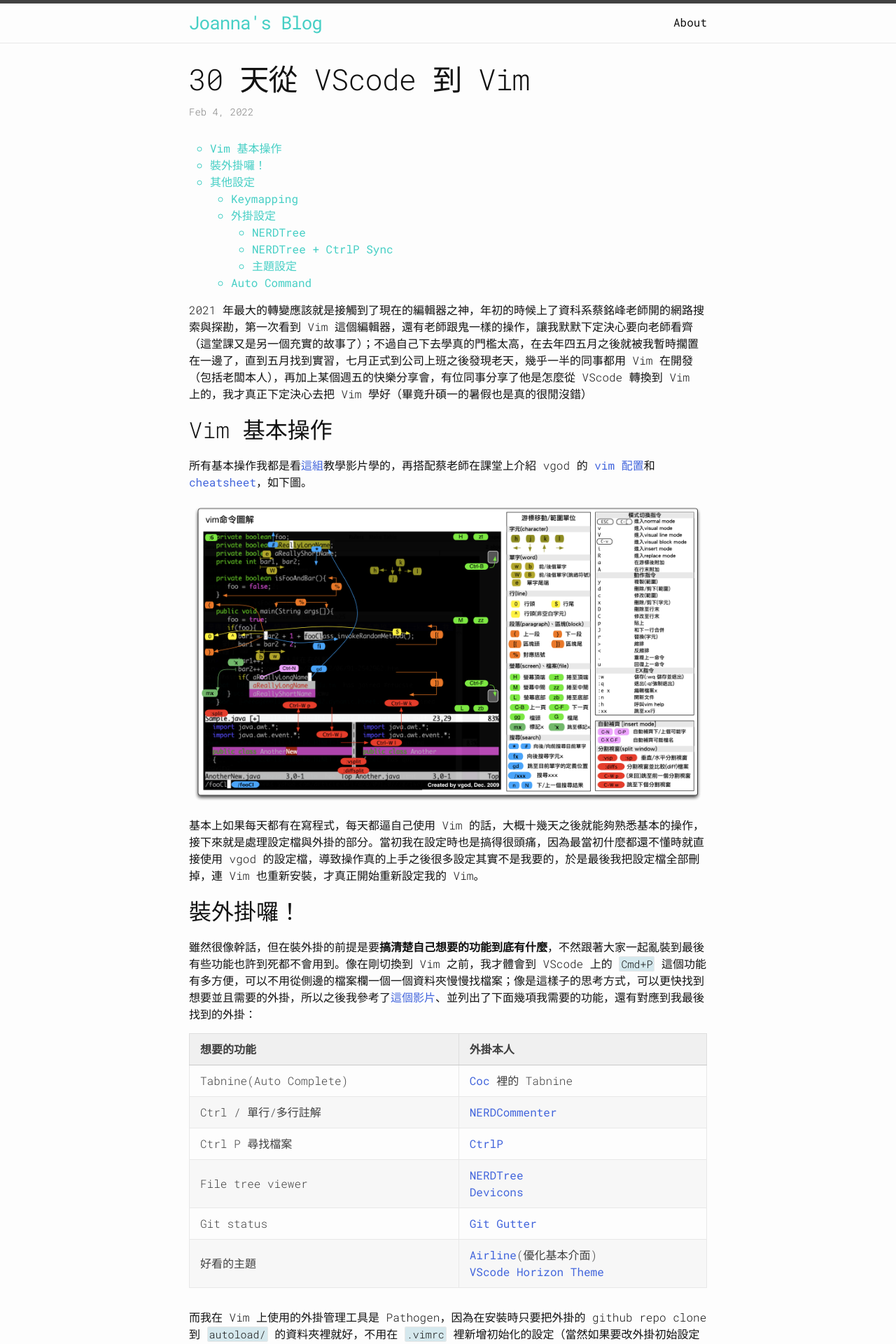
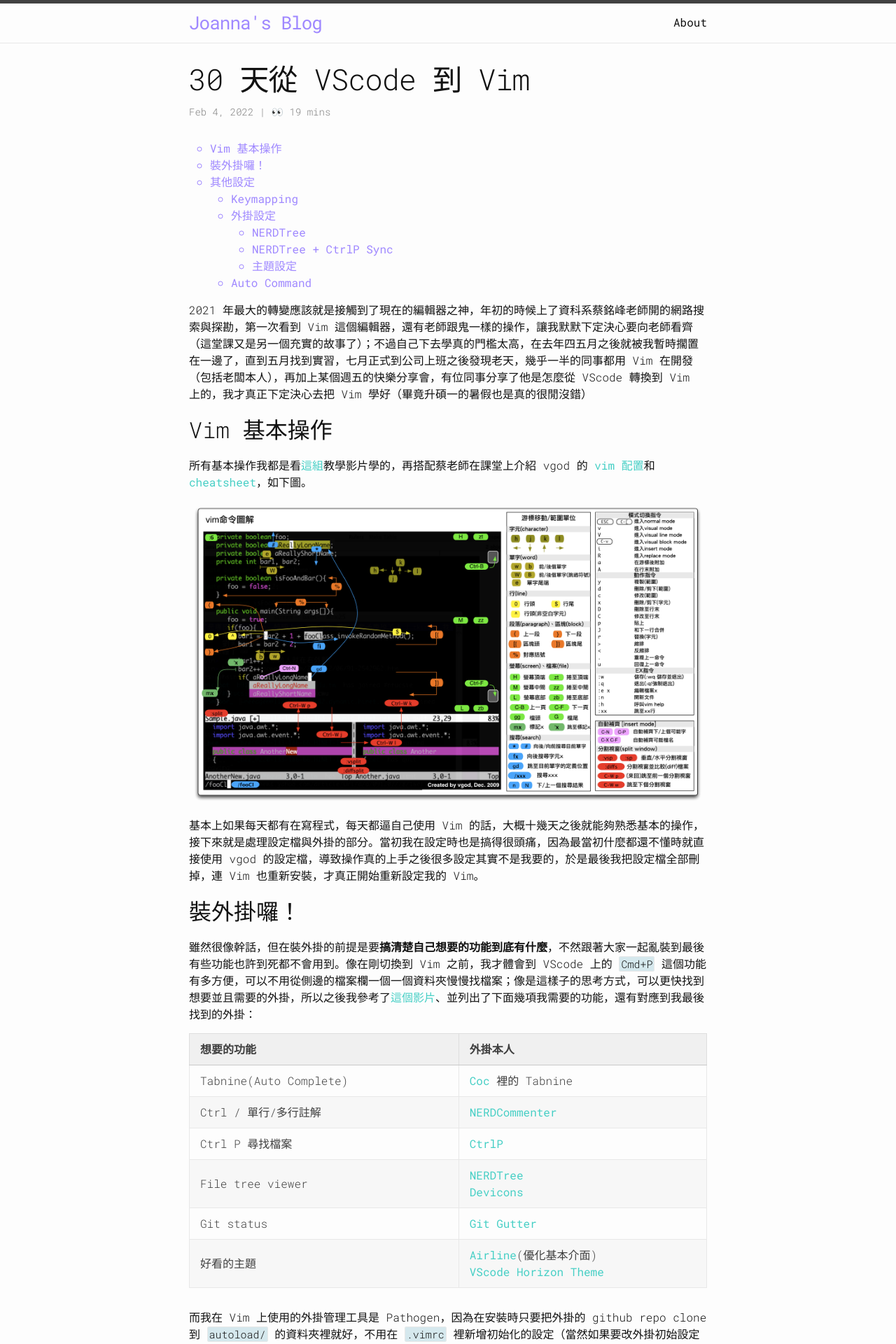
Before and after one commit to jqlynchien713/jqlynchien713.github.io, a Jekyll site: the page built from _posts/2022-02-04-vim.md, in a window 1280 px wide. Shown: the top 1920 px of the page at 70% size. Built offline with Jekyll 4.4.1, drawn with Linux system fonts in a browser that asks for light colours.

Commit message:
Add eyes and change color scheme

```diff
--- a/_layouts/post.html
+++ b/_layouts/post.html
@@ -9,6 +9,15 @@ layout: default
     <time class="dt-published" datetime="{{ page.date | date_to_xmlschema }}" itemprop="datePublished">
       {%- assign date_format = site.minima.date_format | default: "%b %-d, %Y" -%}
       {{ page.date | date: date_format }}
+| 👀
+      <span class="reading-time" title="Estimated read time">
+        {% assign words = content | number_of_words: "auto" %}
+        {% if words < 150 %}
+                                 1 min
+                                 {% else %}
+                                 {{ words | divided_by:100 }} mins
+                                 {% endif %}
+      </span>
     </time>
     {%- if page.author -%}
     • <span itemprop="author" itemscope itemtype="http://schema.org/Person"><span class="p-author h-card" itemprop="name">{{ page.author }}</span></span>
--- a/assets/main.scss
+++ b/assets/main.scss
@@ -5,9 +5,9 @@
 
 $base-font-family: 'Roboto Mono', monospace;
 $base-font-weight: 300;
-$brand-color: #46CFC5;
+$brand-color: #9F88FF;
 $code-bg: #D5E8ED;
-$link-color: #4265DC;
+$link-color: #46CFC5;
 
 .rss-subscribe > a, a.u-email, span.username{
   color: $brand-color;
```
Lines whose indentation alone changed are shown as unchanged.
